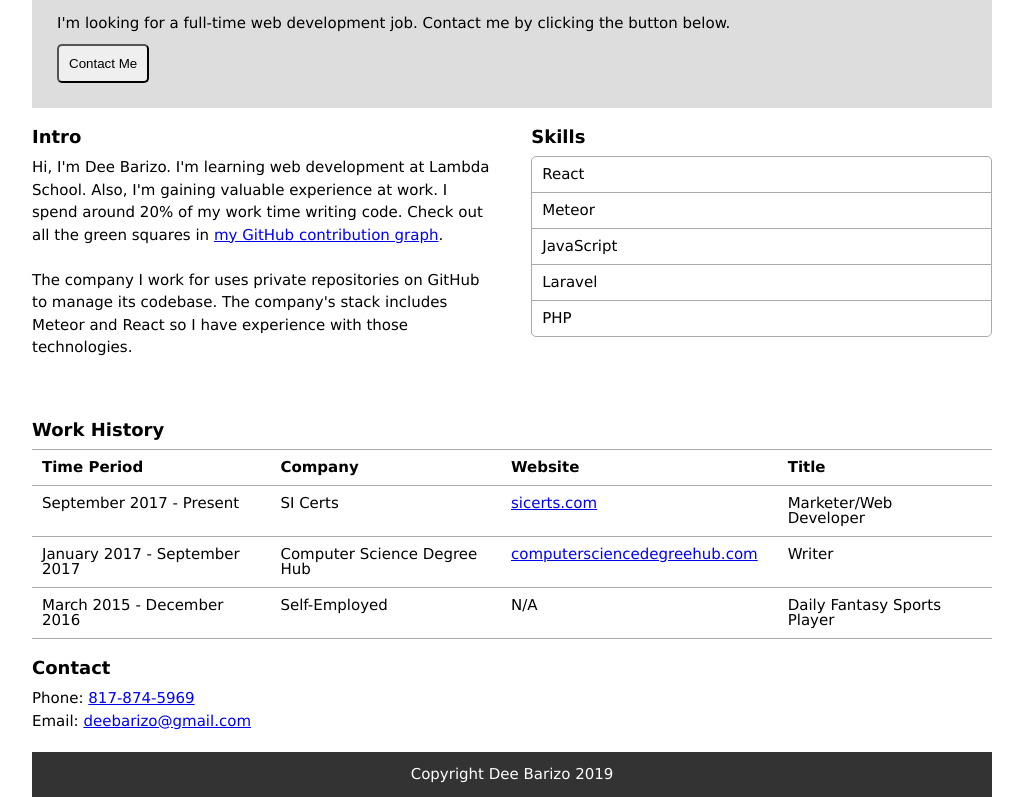
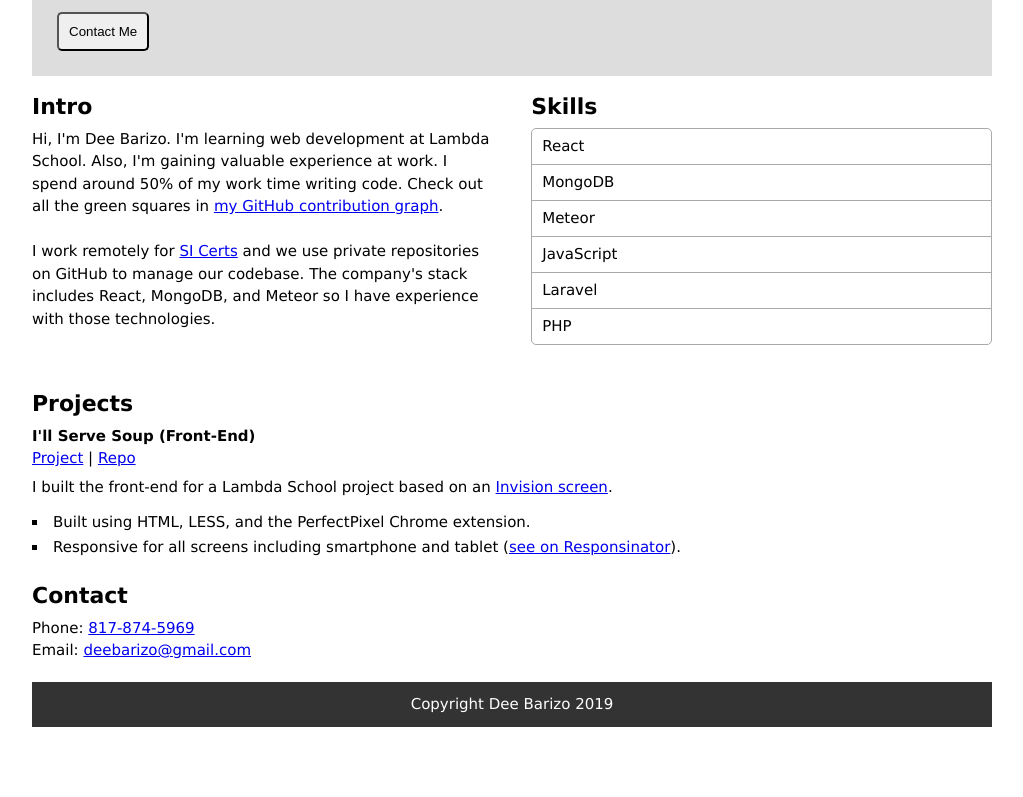
Before and after one commit to deebarizo/deebarizo.github.io, a plain HTML site: page index.html in a window 1280 px wide. Shown: the part 353-1150 px from the top of the page, without its empty margins (128-1151 px from the left). After the commit the page ends 1080 px from the top, so only its background shows below. Drawn offline with Linux system fonts and the light colour scheme.

Commit message:
Add content and formatting

```diff
--- a/index.html
+++ b/index.html
@@ -5,7 +5,7 @@
     <meta charset="utf-8" />
     <meta name="viewport" content="width=device-width, initial-scale=1" />
 
-    <title>Dee Barizo's Resume</title>
+    <title>Portfolio - Deovanni "Dee" Barizo</title>
 
     <link rel="stylesheet" href="css/index.css" />
 
@@ -16,46 +16,50 @@
 
   <body>
     <div class="container">
-      <header>
+      <!-- <header>
         <nav>
           <a href="#">Home</a>
           <a href="#">About</a>
           <a href="#">Portfolio</a>
           <a href="#">Contact</a>
         </nav>
-      </header>
+      </header> -->
       <section class="top-content">
         <img src="images/headshot-1.jpeg" alt="Headshot" />
-        <h1>Dee Barizo</h1>
-        <h2>Full Stack Web Development Student at Lambda School</h2>
+        <h1>Deovanni "Dee" Barizo</h1>
+        <h2>Full Stack Web Developer</h2>
         <hr />
         <p>
-          I'm looking for a full-time web development job. Contact me by
-          clicking the button below.
+          Web developer at <a href="https://sicerts.com">SI Certs</a> (by
+          day)<br />
+          Full-stack web development student at
+          <a href="https://lambdaschool.com/">Lambda School</a> (by night)
         </p>
-        <button>Contact Me</button>
+        <a href="#contact"><button>Contact Me</button></a>
       </section>
       <section class="middle-content">
         <div class="intro">
           <h3>Intro</h3>
           <p>
             Hi, I'm Dee Barizo. I'm learning web development at Lambda School.
-            Also, I'm gaining valuable experience at work. I spend around 20% of
+            Also, I'm gaining valuable experience at work. I spend around 50% of
             my work time writing code. Check out all the green squares in
-            <a href="https://github.com/deebarizo" target="_blank"
+            <a href="https://github.com/deebarizo"
               >my GitHub contribution graph</a
             >.
           </p>
           <p>
-            The company I work for uses private repositories on GitHub to manage
-            its codebase. The company's stack includes Meteor and React so I
-            have experience with those technologies.
+            I work remotely for <a href="https://sicerts.com">SI Certs</a> and
+            we use private repositories on GitHub to manage our codebase. The
+            company's stack includes React, MongoDB, and Meteor so I have
+            experience with those technologies.
           </p>
         </div>
         <div class="skills">
           <h3>Skills</h3>
           <ul>
             <li>React</li>
+            <li>MongoDB</li>
             <li>Meteor</li>
             <li>JavaScript</li>
             <li>Laravel</li>
@@ -65,56 +69,48 @@
       </section>
       <section class="bottom-content">
         <div class="work-history">
-          <h3>Work History</h3>
-          <table>
-            <tr>
-              <th>Time Period</th>
-              <th>Company</th>
-              <th>Website</th>
-              <th>Title</th>
-            </tr>
-            <tr>
-              <td>September 2017 - Present</td>
-              <td>SI Certs</td>
-              <td>
-                <a href="https://www.sicerts.com/" target="_blank">
-                  sicerts.com
-                </a>
-              </td>
-              <td>Marketer/Web Developer</td>
-            </tr>
-            <tr>
-              <td>January 2017 - September 2017</td>
-              <td>Computer Science Degree Hub</td>
-              <td>
-                <a
-                  href="https://www.computersciencedegreehub.com/"
-                  target="_blank"
-                >
-                  computersciencedegreehub.com
-                </a>
-              </td>
-              <td>Writer</td>
-            </tr>
-            <tr>
-              <td>March 2015 - December 2016</td>
-              <td>Self-Employed</td>
-              <td>N/A</td>
-              <td>Daily Fantasy Sports Player</td>
-            </tr>
-          </table>
+          <h3>Projects</h3>
+
+          <p class="project-title">I'll Serve Soup (Front-End)</p>
+
+          <p>
+            <a href="https://build-i-ll-serve-soup.github.io/Web-UI/"
+              >Project</a
+            >
+            | <a href="https://github.com/build-i-ll-serve-soup/Web-UI">Repo</a>
+          </p>
+          <br />
+
+          <p>
+            I built the front-end for a Lambda School project based on an
+            <a
+              href="https://projects.invisionapp.com/share/Z6RLWHYRC2K#/screens/358828933"
+              >Invision screen</a
+            >.
+          </p>
+          <br />
+
+          <ul>
+            <li>
+              Built using HTML, LESS, and the PerfectPixel Chrome extension.
+            </li>
+            <li>
+              Responsive for all screens including smartphone and tablet (<a
+                href="http://www.responsinator.com/?url=https%3A%2F%2Fbuild-i-ll-serve-soup.github.io%2FWeb-UI%2F"
+                >see on Responsinator</a
+              >).
+            </li>
+          </ul>
         </div>
-        <div class="contact">
+        <div id="contact" class="contact">
           <h3>Contact</h3>
           <p>
             Phone:
-            <a href="tel:817-874-5969" target="_blank">817-874-5969</a>
+            <a href="tel:817-874-5969">817-874-5969</a>
           </p>
           <p>
             Email:
-            <a href="mailto:deebarizo@gmail.com" target="_blank"
-              >deebarizo@gmail.com</a
-            >
+            <a href="mailto:deebarizo@gmail.com">deebarizo@gmail.com</a>
           </p>
         </div>
       </section>
--- a/less/index.less
+++ b/less/index.less
@@ -245,13 +245,27 @@ div.container {
 
   section.middle-content h3,
   section.bottom-content h3 {
-    font-size: 1.8rem;
+    font-size: 2.2rem;
     padding-bottom: 1rem;
     font-weight: 700;
   }
 
   section.bottom-content {
     flex-direction: column;
+
+    p.project-title {
+      font-weight: 700;
+    }
+
+    ul {
+      list-style-position: inside;
+      list-style-type: square;
+    }
+
+    li {
+      font-size: 1.5rem;
+      margin: 1rem 0;
+    }
 
     div.work-history,
     div.work-history table {
```
Also changed, not shown: css/index.css.
